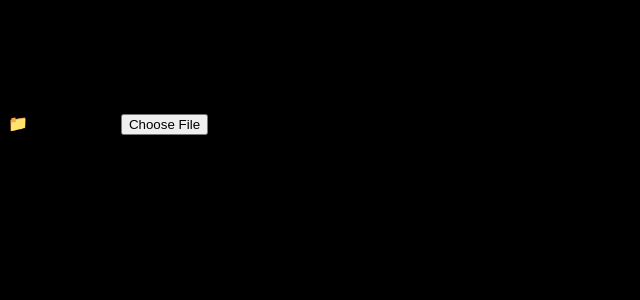
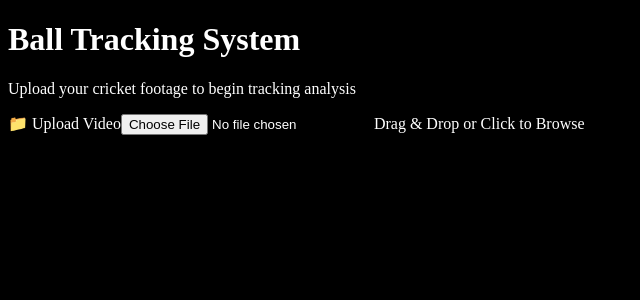
Before and after one commit to SportsFacts/Free-Ball-Tracking-System, a Next.js app in the folder ball-tracking-frontend/: page / in a window 1280 px wide. Shown: the top 300 px of the page, without its empty margins (0-640 px from the left). Built offline with nearby package versions, Linux system fonts and the light colour scheme.

Commit message:
Set text color to white for better contrast
Added white text color to improve visibility on black background.

```diff
--- a/ball-tracking-frontend/app/globals.css
+++ b/ball-tracking-frontend/app/globals.css
@@ -2,8 +2,7 @@
 @tailwind components;
 @tailwind utilities;
 
-/* Optional global styling */
-
 html, body {
   background: black;
+  color: white;   /* ✅ THIS FIXES EVERYTHING */
 }
```
